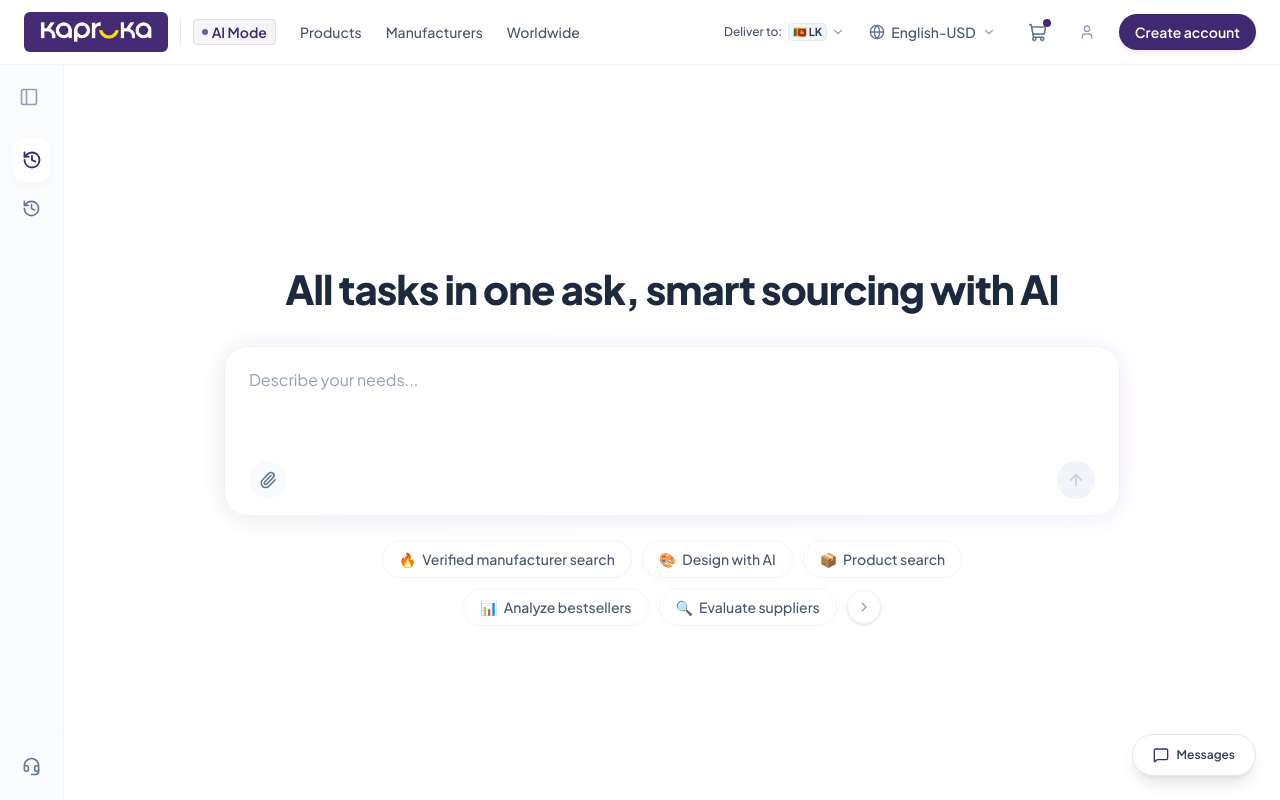
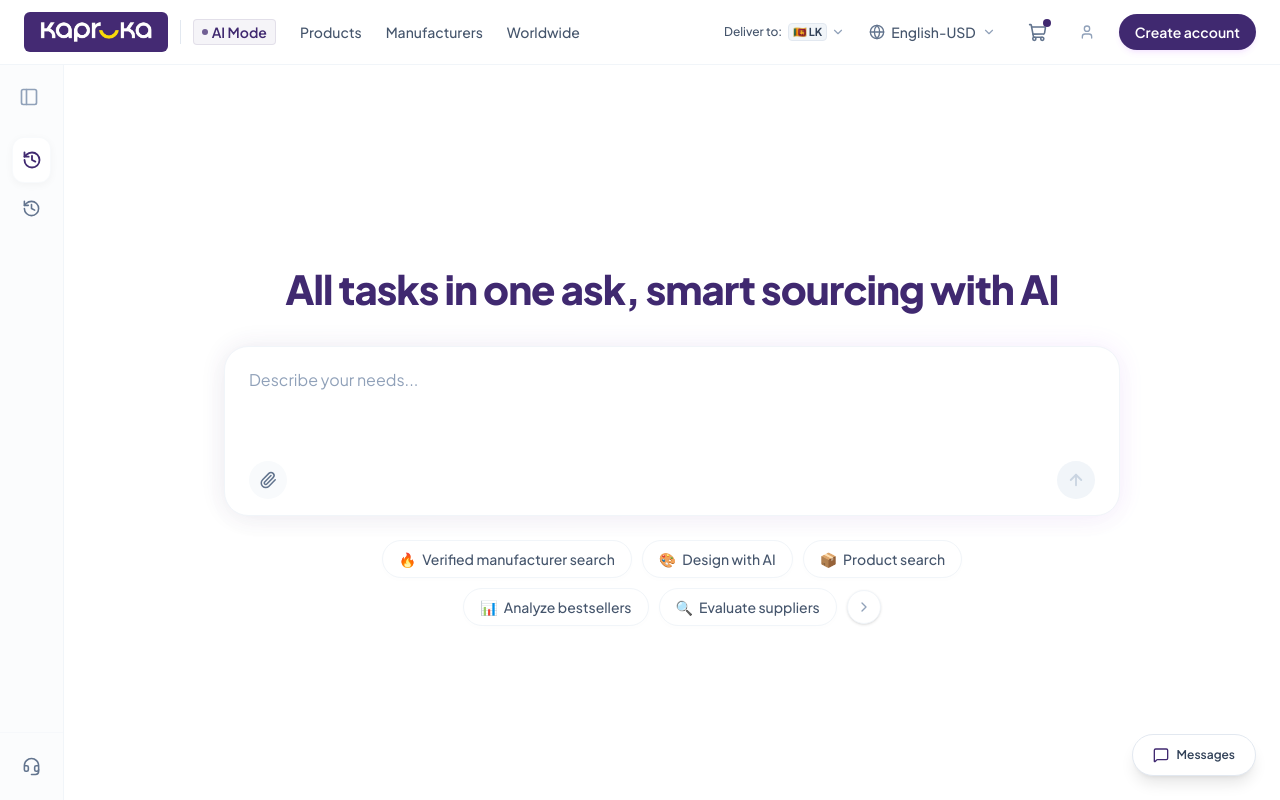
Before and after one commit to AbQaadir/ai-shopping-agent, a Next.js app: page / in a window 1280 px wide. Built offline with nearby package versions, Linux system fonts and the light colour scheme.

Commit message:
style: change hero landing header color to brand purple

```diff
--- a/src/components/LandingView.tsx
+++ b/src/components/LandingView.tsx
@@ -70,7 +70,7 @@ export default function LandingView({ onSend, onSuggestionClick }: LandingViewPr
 
       {/* 1. Central Hero Sourcing Box */}
       <div className="flex flex-col items-center mt-6 text-center max-w-4xl mx-auto w-full">
-        <h1 className="text-[32px] sm:text-4xl lg:text-[40px] font-extrabold text-slate-800 tracking-tight mb-8 leading-tight">
+        <h1 className="text-[32px] sm:text-4xl lg:text-[40px] font-extrabold text-[#402970] tracking-tight mb-8 leading-tight">
           All tasks in one ask, smart sourcing with AI
         </h1>
 
```
